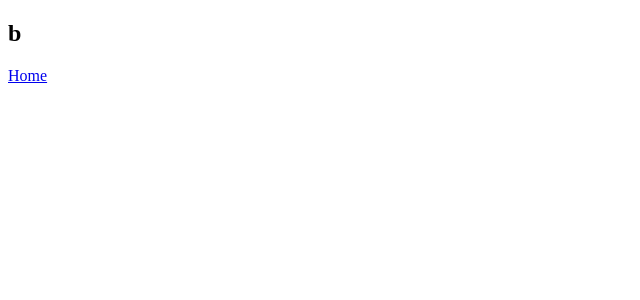
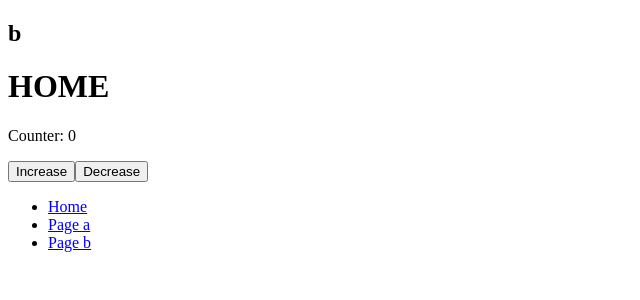
Before and after one commit to millette/npb, a Next.js app: page /b in a window 1280 px wide. Shown: the top 300 px of the page, without its empty margins (0-640 px from the left). Built offline with nearby package versions, Linux system fonts and the light colour scheme.

Commit message:
Use context.

```diff
--- a/pages/b.js
+++ b/pages/b.js
@@ -1,7 +1,26 @@
 // npm
 import Link from 'next/link'
 
+// self
+import { CounterConsumer } from '../components/counter-provider'
+
 export default () => <div>
   <h2>b</h2>
-  <Link href='/'><a>Home</a></Link>
+
+  <CounterConsumer>
+    {({ count, increase, decrease }) => (
+      <div>
+        <h1>HOME</h1>
+        <p>Counter: {count}</p>
+        <button onClick={increase}>Increase</button>
+        <button onClick={decrease}>Decrease</button>
+      </div>
+    )}
+  </CounterConsumer>
+
+  <ul>
+    <li><Link href='/'><a>Home</a></Link></li>
+    <li><Link href="/b" as='/a'><a>Page a</a></Link></li>
+    <li><Link href="/a" as='/b'><a>Page b</a></Link></li>
+  </ul>
 </div>
```
Also changed, not shown: pages/index.js (+25 -6 lines).
